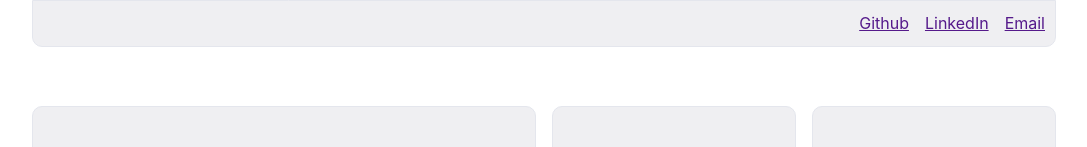
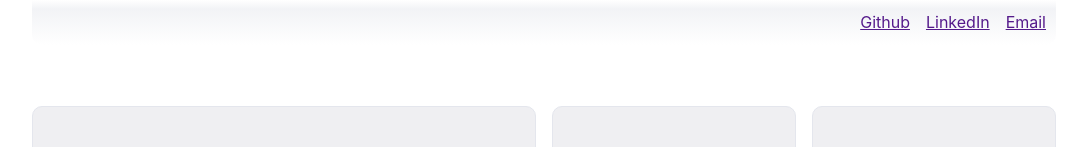
Before and after one commit to Jufrench/ju3, a Next.js app: page / in a window 1280 px wide. Shown: the top 147 px of the page, without its empty margins (96-1183 px from the left). Built offline with nearby package versions, Linux system fonts and the light colour scheme.

Commit message:
Topbar linear gradient

```diff
--- a/pages/index.tsx
+++ b/pages/index.tsx
@@ -26,9 +26,10 @@ export function LeadGrid() {
 
         <Group justify="right"
           style={{
-            background: themeBackground,
-            border: gridItemStyles.border,
-            width: "80%", padding: "10px",
+            background: 'linear-gradient(0deg, rgba(255,255,255,1) 0%, rgba(242,243,246,1) 80%, rgba(255,255,255,1) 100%)', // yes!
+            // border: gridItemStyles.border,
+            width: "80%",
+            padding: "10px",
             position: "fixed", top: 0,
             borderBottomLeftRadius: rem(10),
             borderBottomRightRadius: rem(10),
```
